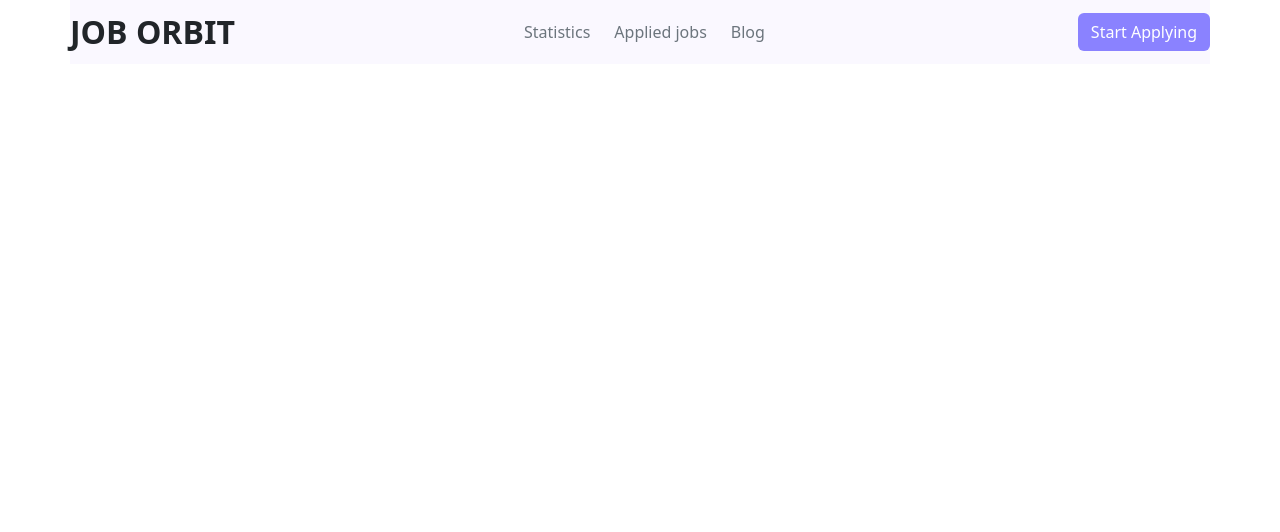
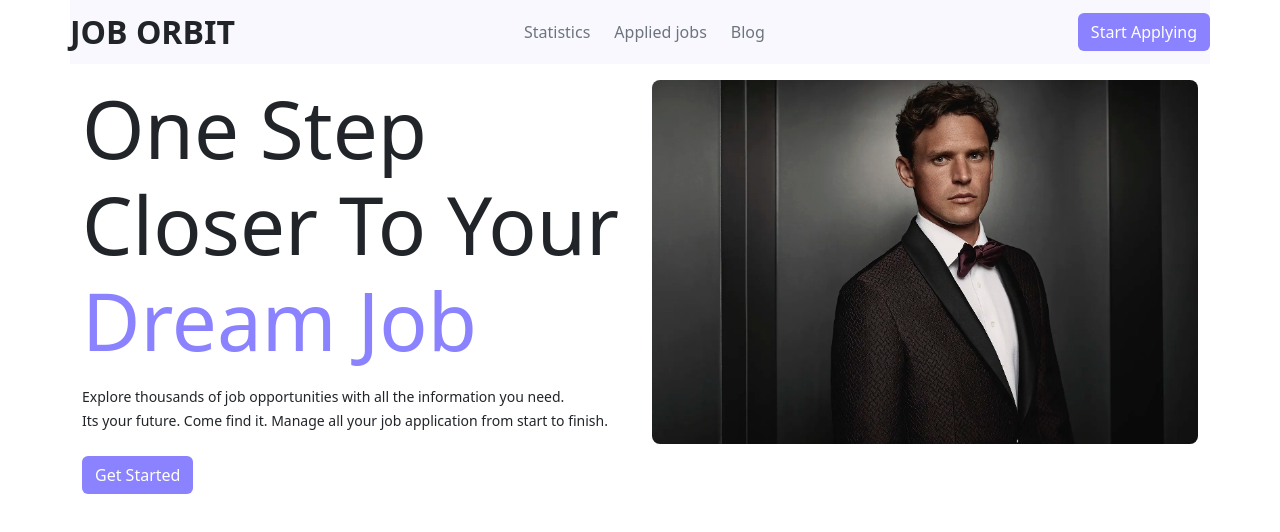
Before and after one commit to shahadat10033/job-orbit, a React (Vite) app: page / in a window 1280 px wide. Shown: the top 532 px of the page. Built offline with nearby package versions, Linux system fonts and the light colour scheme.

Commit message:
headerArticle section completed

```diff
--- /dev/null
+++ b/src/Components/HeaderArticle.jsx
@@ -0,0 +1,44 @@
+import React from "react";
+
+const HeaderArticle = () => {
+  return (
+    <div className="container my-3">
+      {" "}
+      <div className="row ">
+        {/* article section starts */}
+        <div className="col-md-6 ">
+          <h1 style={{ fontSize: 80 }}>
+            One Step<br></br> Closer To Your<br></br>
+            <span style={{ color: "#8A82FF" }}>Dream Job</span>
+          </h1>
+          <p className="my-3">
+            <small>
+              Explore thousands of job opportunities with all the information
+              you need.<br></br> Its your future. Come find it. Manage all your
+              job application from start to finish.
+            </small>
+          </p>
+          <button
+            className="btn text-white my-2 "
+            style={{ backgroundColor: "#8A82FF" }}
+          >
+            Get Started
+          </button>
+        </div>
+        {/* article section end*/}
+
+        {/* image section  starts*/}
+        <div className="col-md-6">
+          <img
+            className="img-fluid rounded-3"
+            src="/public/image/download.webp"
+            alt=""
+          ></img>
+        </div>
+        {/* image section  end*/}
+      </div>
+    </div>
+  );
+};
+
+export default HeaderArticle;
--- a/src/Components/Root.jsx
+++ b/src/Components/Root.jsx
@@ -1,11 +1,12 @@
-import React from 'react';
+import React from "react";
+import HeaderArticle from "./HeaderArticle";
 
 const Root = () => {
-    return (
-        <div>
-
-        </div>
-    );
+  return (
+    <div>
+      <HeaderArticle></HeaderArticle>
+    </div>
+  );
 };
 
 export default Root;
```
Also changed, not shown: public/image/22a51337dbf12173bc634eb25e54b0a9.jpg (added), public/image/download.webp (added).
